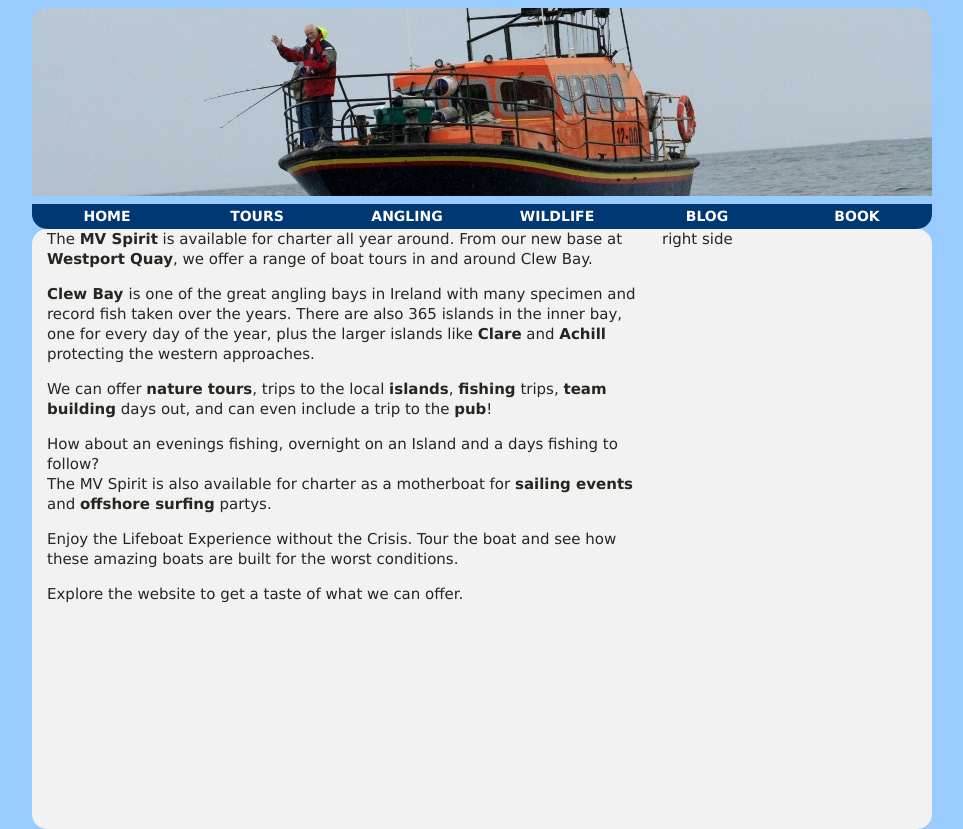
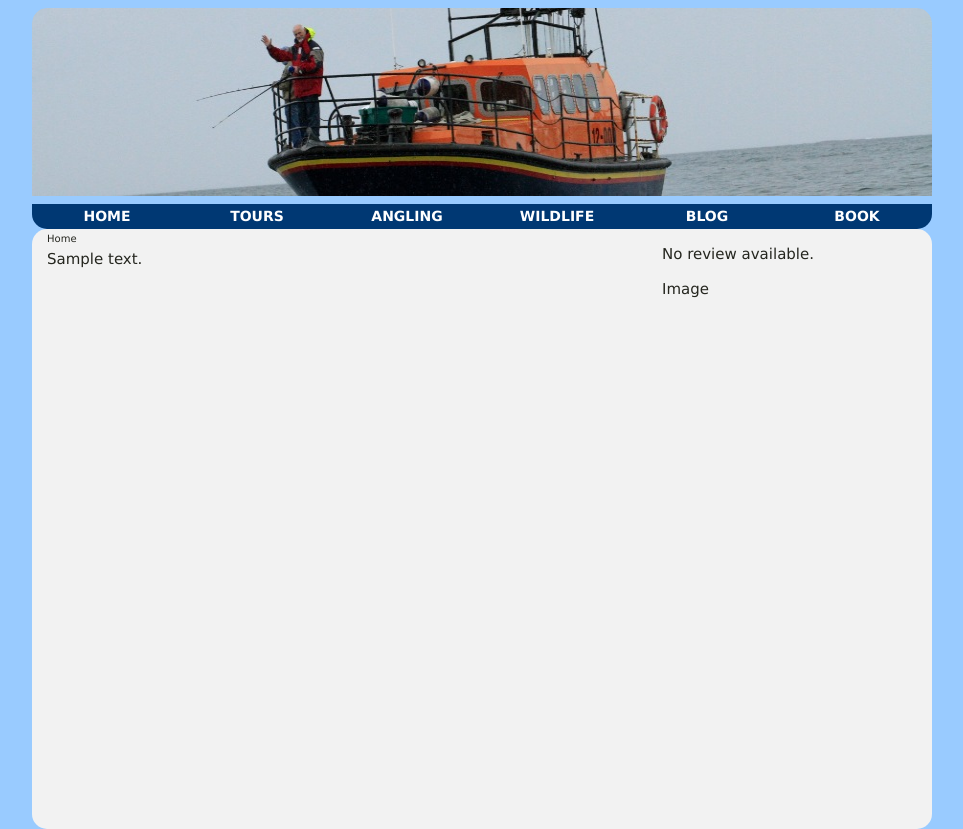
Before and after one commit to peteretep/SpiritDjango, a Django app: page /book/ in a window 1280 px wide. Shown: the whole page, without its empty margins (158-1121 px from the left). Run offline with Django 3.2, Linux system fonts and the light colour scheme; data comes from the database, SQL or seed files in the repository; tables that the repository leaves empty hold one stand-in row (values such as "Sample post"); parts of the project's set-up code (start-up, migrations or seed data) failed here and were passed over.

Commit message:
reviews nearly workign

```diff
--- a/src/SpiritDjango/settings.py
+++ b/src/SpiritDjango/settings.py
@@ -129,9 +129,10 @@
     # Uncomment the next line to enable the admin:
     'django.contrib.admin',
     # Uncomment the next line to enable admin documentation:
-    # 'django.contrib.admindocs',
+    'django.contrib.admindocs',
     'guestbook',
     'home',
+
 )
 
 # A sample logging configuration. The only tangible logging
--- a/src/home/models.py
+++ b/src/home/models.py
@@ -3,10 +3,11 @@
 class Home (models.Model):
     textblock = models.TextField()
 class Tours (models.Model):
-    tours = models.TextField()
+    textblock = models.TextField()
 class Angling (models.Model):
-    angling = models.TextField()
+    textblock = models.TextField()
 class Wildlife (models.Model):
-    wildlife = models.TextField()
-
+    textblock = models.TextField()
+class Book (models.Model):
+    textblock = models.TextField()
 # Create your models here.
--- a/src/home/views.py
+++ b/src/home/views.py
@@ -2,41 +2,52 @@
 from django.http import HttpResponse
 from home.models import Home
 from home.models import Tours
+from home.models import Angling
+from home.models import Book
+from home.models import Wildlife
+from guestbook.models import Review
 from django.template import Context, loader
 
 
 
 def index(request):
-    home_textblock_list=Home.objects.all()
+    textblock_list=Home.objects.all()
     t = loader.get_template('index.html')
-    c = Context({'home_textblock_list':home_textblock_list,
+    c = Context({'textblock_list':textblock_list,
     })
     return HttpResponse(t.render(c))
 
 def tours(request):
-    tours_textblock_list=Tours.objects.all()
-    t= loader.get_template('tours.html')
-    c = Context({'tours_textblock_list':tours_textblock_list,
+    textblock_list=Tours.objects.all()
+    t= loader.get_template('index.html')
+    c = Context({'textblock_list':textblock_list,
     })
     return HttpResponse(t.render(c))
 
 def angling(request):
-    home_textblock_list=Home.objects.all()
+    textblock_list=Angling.objects.all()
     t = loader.get_template('index.html')
-    c = Context({'home_textblock_list':home_textblock_list,
+    c = Context({'textblock_list':textblock_list,
     })
     return HttpResponse(t.render(c))
 
 def wildlife(request):
-    home_textblock_list=Home.objects.all()
+    textblock_list=Wildlife.objects.all()
     t = loader.get_template('index.html')
-    c = Context({'home_textblock_list':home_textblock_list,
+    c = Context({'textblock_list':textblock_list,
     })
     return HttpResponse(t.render(c))
 
 def book(request):
-    home_textblock_list=Home.objects.all()
+    textblock_list=Book.objects.all()
     t = loader.get_template('index.html')
-    c = Context({'home_textblock_list':home_textblock_list,
+    c = Context({'textblock_list':textblock_list,
     })
     return HttpResponse(t.render(c))
+
+def review(request):
+    review = Review.objects.all()
+    t = loader.get_template('reviews.html')
+    c = Context({'review':review,
+    })
+    return HttpResponse(t.render(c))
--- a/src/templates/base.html
+++ b/src/templates/base.html
@@ -10,7 +10,7 @@
 <body>
 	<div id="container">
 	<div id="wrapper">
-		<div id="header"><a href="index.html"><img src="{% static "img/boat_tours_Clew_Bay.jpg" %}" width="940" height="188" border="0" class="container"/></a>
+		<div id="header"><a href="index.html"><img src="{% static "img/boat_tours_Clew_Bay.jpg" %}" width="940" height="188" border="0" id="container"/></a>
 		</div>
 
 		<div id="main_menu">
@@ -28,13 +28,22 @@
 	</div>
 
 	    <div id="content">
+	    <div class="breadcrumb" ID="breadcrumb">Home</div>
 	        {% block content %}{% endblock content %}
 
 	    </div>
 
 	    <div id="right_side">
-	    	right side
-	    </div>
+	    	{% block topimg %}
+	    	{% endblock topimg %}
+
+	    	{% block review %}
+
+	    	{% endblock review %}
+
+	    	{% block botimg %}
+	    	Image
+	    	{% endblock botimg %}	    </div>
 
 	    <div id="footer">
 	    	{% block footer %}
--- a/src/templates/index.html
+++ b/src/templates/index.html
@@ -1,9 +1,9 @@
-{% extends "base.html" %}
+{% extends "reviews.html" %}
 
 {% block content %}
-	{% if home_textblock_list %}
+	{% if textblock_list %}
 
-		{% for block in home_textblock_list %}
+		{% for block in textblock_list %}
 		{{ block.textblock|safe }}
 		{% endfor %}
 
--- /dev/null
+++ b/src/templates/reviews.html
@@ -0,0 +1,16 @@
+{% extends "base.html" %}
+
+{% block review %}
+
+	{% if review %}
+
+		{% for r in review %}
+		{{ r.entry }}
+		{% endfor %}
+
+		{% else %}
+		   <p>No review available.</p>
+		{% endif %}
+
+
+{% endblock review %}
```
Also changed, not shown: src/templates/reviews/massage.html (deleted, +0 -87 lines), src/sqlite.db, 5 other files.
